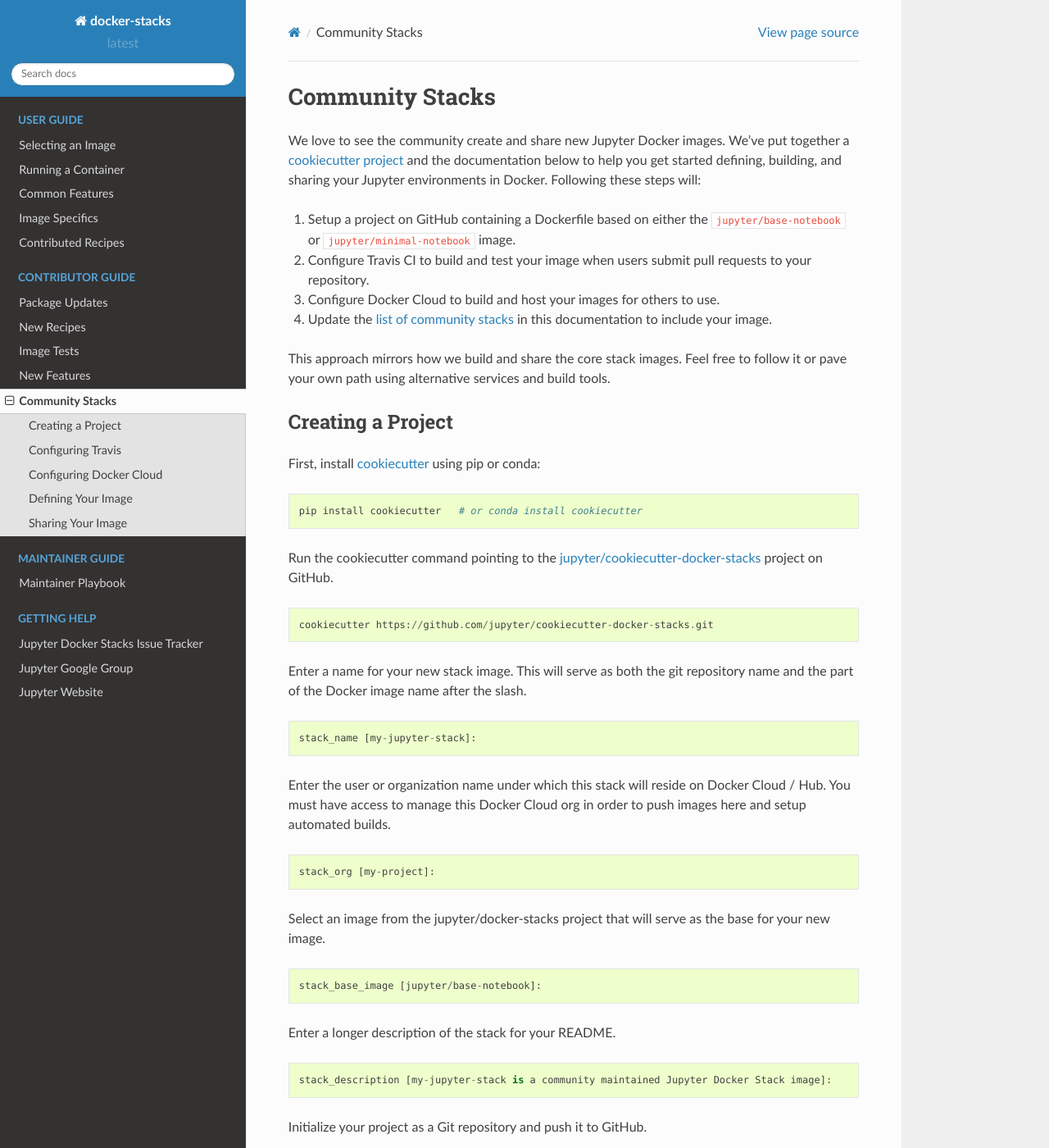
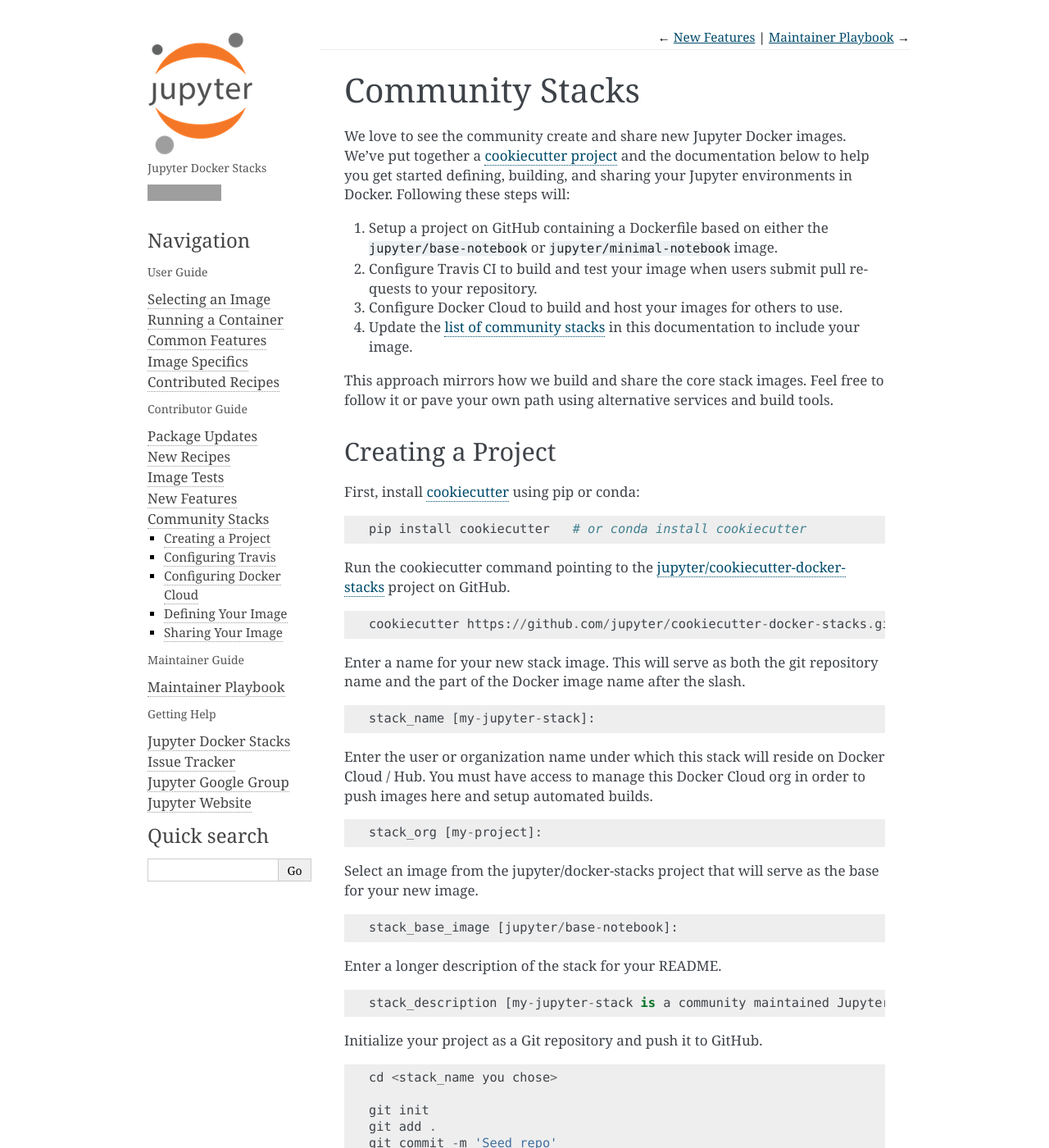
Before and after one commit to jupyter/docker-stacks, a Sphinx documentation site: the page built from docs/contributing/stacks.md, in a window 1280 px wide and 1400 px high. Shown: the whole window at 82% size. Built offline with Sphinx 7.4.7, drawn with Linux system fonts in a browser that asks for light colours; some of the changed text lies outside the part shown; grey boxes are pictures that could not be loaded.

Commit message:
[ci skip] Switch docs to the alabaster theme

```diff
--- /dev/null
+++ b/docs/_static/custom.css
@@ -0,0 +1,3 @@
+body div.sphinxsidebarwrapper p.logo {
+    text-align: left;
+}
--- a/docs/conf.py
+++ b/docs/conf.py
@@ -96,19 +96,44 @@
 # The theme to use for HTML and HTML Help pages.  See the documentation for
 # a list of builtin themes.
 #
-html_theme = 'sphinx_rtd_theme'
+html_theme = 'alabaster'
 
 # Theme options are theme-specific and customize the look and feel of a theme
 # further.  For a list of options available for each theme, see the
 # documentation.
 #
-# html_theme_options = {}
+html_theme_options = {
+    'description': "Jupyter Docker Stacks",
+    'fixed_sidebar': False,
+    'show_relbars': True,
+    'github_user': 'jupyter',
+    'github_repo': 'docker-stacks',
+    'github_type': 'star',
+    'logo': 'jupyter-logo.png',
+    'logo_text_align': 'left'
+}
 
 # Add any paths that contain custom static files (such as style sheets) here,
 # relative to this directory. They are copied after the builtin static files,
 # so a file named "default.css" will overwrite the builtin "default.css".
 html_static_path = ['_static']
 
+# Custom sidebar templates, must be a dictionary that maps document names
+# to template names.
+#
+# The default sidebars (for documents that don't match any pattern) are
+# defined by theme itself.  Builtin themes are using these templates by
+# default: ``['localtoc.html', 'relations.html', 'sourcelink.html',
+# 'searchbox.html']``.
+#
+html_sidebars = {
+    '**': [
+        'about.html',
+        'navigation.html',
+        'relations.html',
+        'searchbox.html',
+    ]
+}
 
 # -- Options for HTMLHelp output ------------------------------------------
 
```
Also changed, not shown: docs/_static/jupyter-logo.png (added).
